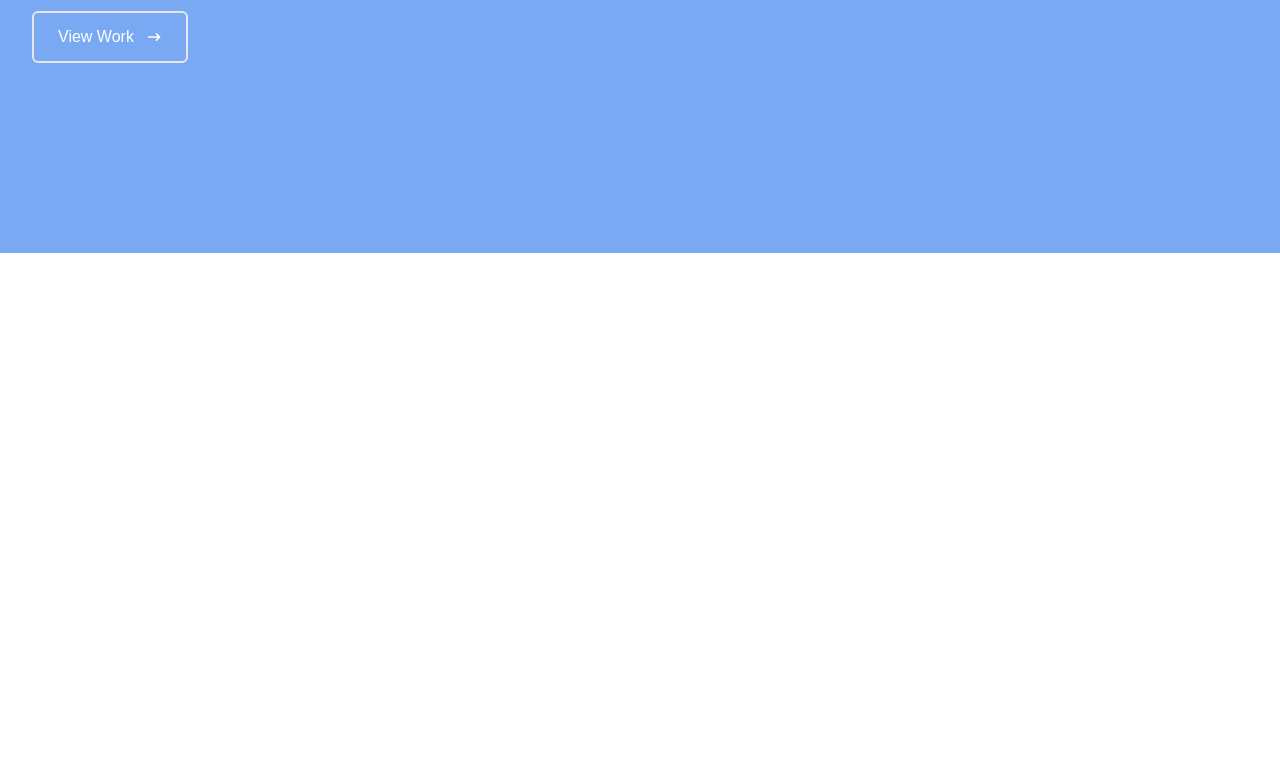
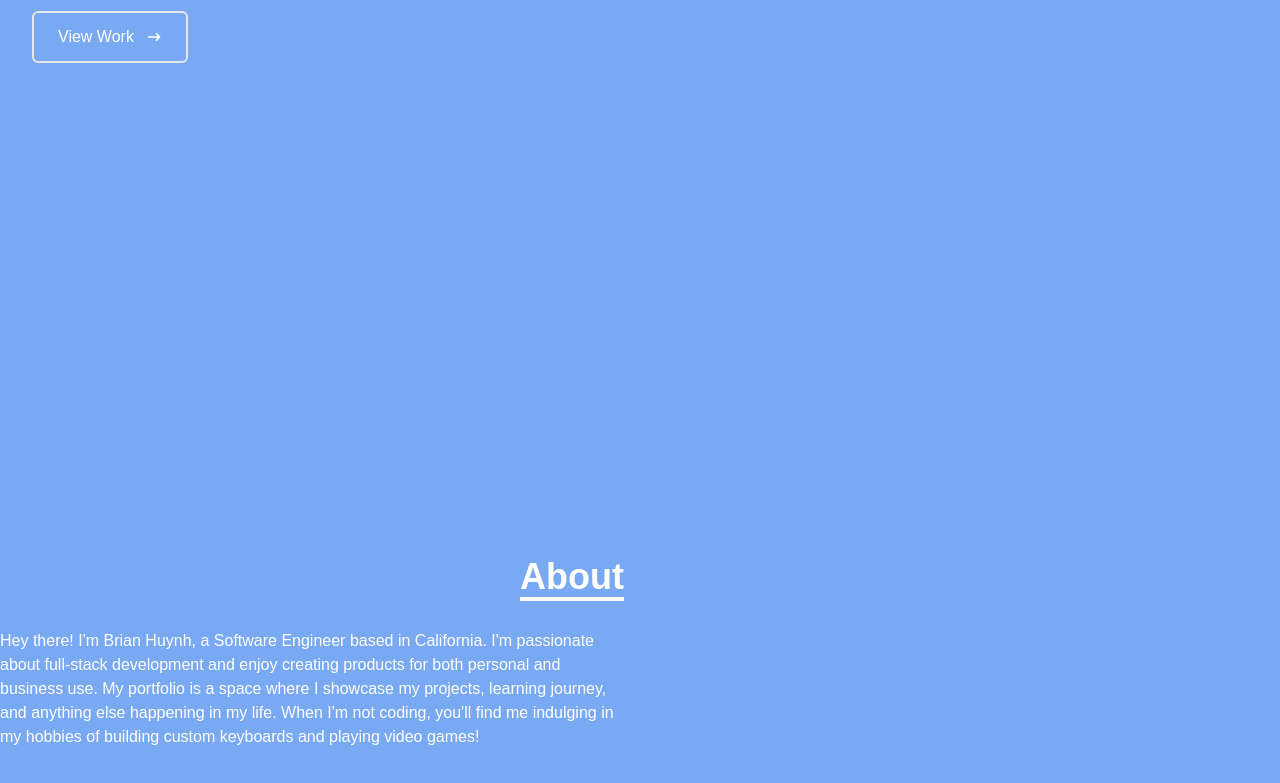
Before and after one commit to BrianHuynhCS/portfolio, a React (Create React App) app: page / in a window 1280 px wide. Shown: the part 547-1330 px from the top of the page. Before the commit the page ends 800 px from the top, so only its background shows below. Built offline with nearby package versions, Linux system fonts and the light colour scheme; the HTML template or start-up script is replaced by a standard one.

Commit message:
about page start

```diff
--- a/src/App.js
+++ b/src/App.js
@@ -1,11 +1,13 @@
 import Navbar from './components/Navbar';
 import Home from './components/Home';
+import About from './components/About';
 
 function App() {
     return (
       <div>
         <Navbar/>
         <Home/>
+        <About/>
       </div>
     );
   }
--- /dev/null
+++ b/src/components/About.jsx
@@ -0,0 +1,23 @@
+import React from 'react';
+
+const About = () => {
+    return (
+        <div name='about' className='w-fill h-screen bg-[#79a9f2] text-white'>
+            <div className='flex flex-col justify-center items-center w-full h-full'>
+                <div className='max-w-[1300px] w-full grid grid-cols-2 gap-8'>
+                    <div className='sm:text-right pb-8 pl-4'>
+                        <p className='text-4xl font-bold inline border-b-4 border-white'>About</p>
+                    </div>
+                </div>
+
+                <div className='max-w-[1300px] w-full grid grid-cols-2 gap-8'>
+                    <p>Hey there! I'm Brian Huynh, a Software Engineer based in California. I'm passionate about full-stack development and enjoy creating products for both personal and business use. My portfolio is a space where I showcase my projects, learning journey, and anything else happening in my life. When I'm not coding, you'll find me indulging in my hobbies of building custom keyboards and playing video games!</p>
+
+                </div>
+
+            </div>
+        </div>
+    )
+}
+
+export default About;
--- a/src/components/Home.jsx
+++ b/src/components/Home.jsx
@@ -5,9 +5,9 @@ import pf from '../assets/IMG_9408.jpg'
 const Home = () => {
     return (
         <div>
-            <div name='home' className='w-fill h-screen bg-[#79a9f2]'>
+            <div name='home' className='w-fill h-screen bg-[#79a9f2] text-white'>
                 {/* Container */}
-                <div className='max-w-[1300px] mx-auto px-8 flex flex-col justify-center h-full text-white'>
+                <div className='max-w-[1300px] mx-auto px-8 flex flex-col justify-center h-full'>
                     <div className='flex items-center justify-between'>
                         <div>
                             <p className='text-2xl'>Hi, my name is</p>
```
